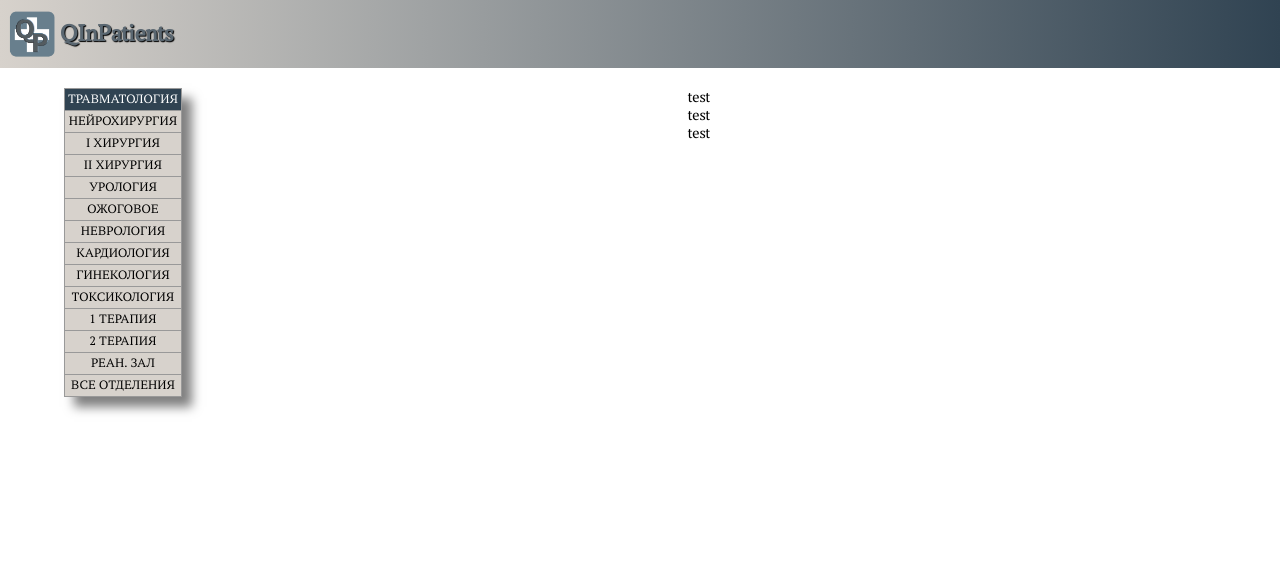
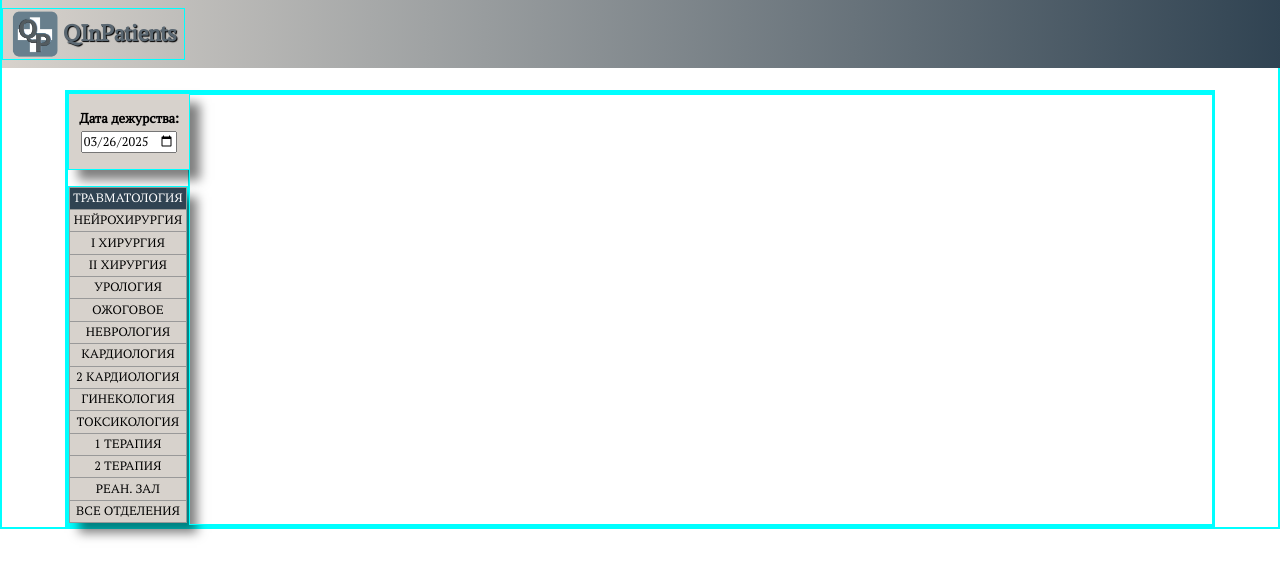
Before and after one commit to grmzk/qinpatients, a React (Create React App) app: page / in a window 1280 px wide. Shown: the top 578 px of the page. Built offline with nearby package versions, Linux system fonts and the light colour scheme.

Commit message:
added DateSelector

```diff
--- a/src/App.tsx
+++ b/src/App.tsx
@@ -2,10 +2,14 @@ import "./App.css";
 import Header from "./components/Header";
 import DepartmentSelector from "./components/DepartmentSelector";
 import { useState } from "react";
+import DateSelector from "./components/DateSelector";
+import getDiaryToday from "./utils/getDiaryToday";
+import { DEFAULT_DEPARTMENT } from "./constants";
+import Monitor from "./components/Monitor";
 
 function App() {
-  const [departmentId, setDepartmentId] = useState(0);
-  console.log(departmentId);
+  const [departmentId, setDepartmentId] = useState(DEFAULT_DEPARTMENT);
+  const [diaryDate, setDiaryDate] = useState(getDiaryToday());
 
   return (
     <div className="App">
@@ -13,17 +17,14 @@ function App() {
       <section className="content">
         <div className="grid">
           <div className="grid-item">
+            <DateSelector diaryDate={diaryDate} setDiaryDate={setDiaryDate} />
             <DepartmentSelector
               departmentId={departmentId}
               setDepartmentId={setDepartmentId}
             />
           </div>
           <div className="grid-item">
-            test
-            <br />
-            test
-            <br />
-            test
+            <Monitor />
           </div>
         </div>
       </section>
--- /dev/null
+++ b/src/components/DateSelector.css
@@ -0,0 +1,16 @@
+#DateSelector {
+    flex-direction: column;
+    padding-top: 1em;
+    padding-bottom: 1em;
+    margin-bottom: 1em;
+}
+
+#DateSelector > label {
+    font-size: 0.9em;
+    font-weight: bold;
+    padding-bottom: 0.25em;
+}
+
+#DateSelector > input {
+    font-family: inherit;
+}
--- a/src/components/DateSelector.tsx
+++ b/src/components/DateSelector.tsx
@@ -0,0 +1,29 @@
+import "./DateSelector.css";
+import { SyntheticEvent } from "react";
+
+interface IDateSelectorProps {
+  diaryDate: string;
+  setDiaryDate: (diaryDate: string) => void;
+}
+
+function DateSelector({ diaryDate, setDiaryDate }: IDateSelectorProps) {
+  const setValue = (event: SyntheticEvent): void => {
+    const dateInput = event.target as HTMLInputElement;
+    setDiaryDate(dateInput.value);
+  };
+  return (
+    <div className="flex-brick" id="DateSelector">
+      <label htmlFor="diaryDate">Дата дежурства:</label>
+      <input
+        id="diaryDate"
+        type="date"
+        value={diaryDate}
+        min="2002-11-01"
+        max="2050-12-31"
+        onChange={setValue}
+      />
+    </div>
+  );
+}
+
+export default DateSelector;
--- /dev/null
+++ b/src/components/Monitor.tsx
@@ -0,0 +1,5 @@
+function Monitor() {
+  return <div></div>;
+}
+
+export default Monitor;
--- a/src/constants.ts
+++ b/src/constants.ts
@@ -7,6 +7,7 @@ const DEPARTMENTS = [
   "ОЖОГОВОЕ",
   "НЕВРОЛОГИЯ",
   "КАРДИОЛОГИЯ",
+  "2 КАРДИОЛОГИЯ",
   "ГИНЕКОЛОГИЯ",
   "ТОКСИКОЛОГИЯ",
   "1 ТЕРАПИЯ",
@@ -15,4 +16,6 @@ const DEPARTMENTS = [
   "ВСЕ ОТДЕЛЕНИЯ",
 ];
 
-export { DEPARTMENTS };
+const DEFAULT_DEPARTMENT = DEPARTMENTS.indexOf("ТРАВМАТОЛОГИЯ") || 0;
+
+export { DEPARTMENTS, DEFAULT_DEPARTMENT };
--- a/src/index.css
+++ b/src/index.css
@@ -18,7 +18,7 @@ body {
 
 table {
     display: table;
-    font-size: 80%;
+    font-size: 0.8em;
     text-align: center;
     background-color: #d7d2cc;
     box-shadow: 10px 10px 10px rgba(0, 0, 0, .5);
@@ -32,7 +32,7 @@ table {
 
 th, td {
     border: 1px solid #999999;
-    padding: 3px;
+    padding: 0.25em;
 }
 
 th {
@@ -50,6 +50,15 @@ tr.selected {
     color: #fff;
 }
 
-/*div, section {*/
-/*  border: aqua 1px solid;*/
-/*}*/
+div.flex-brick {
+    display: flex;
+    align-items: center;
+    justify-content: center;
+    width: 100%;
+    background-color: #d7d2cc;
+    box-shadow: 10px 10px 10px rgba(0, 0, 0, .5);
+}
+
+div, section {
+  border: aqua 1px solid;
+}
--- /dev/null
+++ b/src/utils/getDiaryToday.ts
@@ -0,0 +1,12 @@
+function getDiaryToday() {
+  const today = new Date();
+  if (today.getHours() < 8) {
+    today.setDate(today.getDate() - 1);
+  }
+  let yyyy = today.getFullYear();
+  let mm = String(today.getMonth() + 1).padStart(2, "0");
+  let dd = String(today.getDate()).padStart(2, "0");
+  return `${yyyy}-${mm}-${dd}`;
+}
+
+export default getDiaryToday;
```
